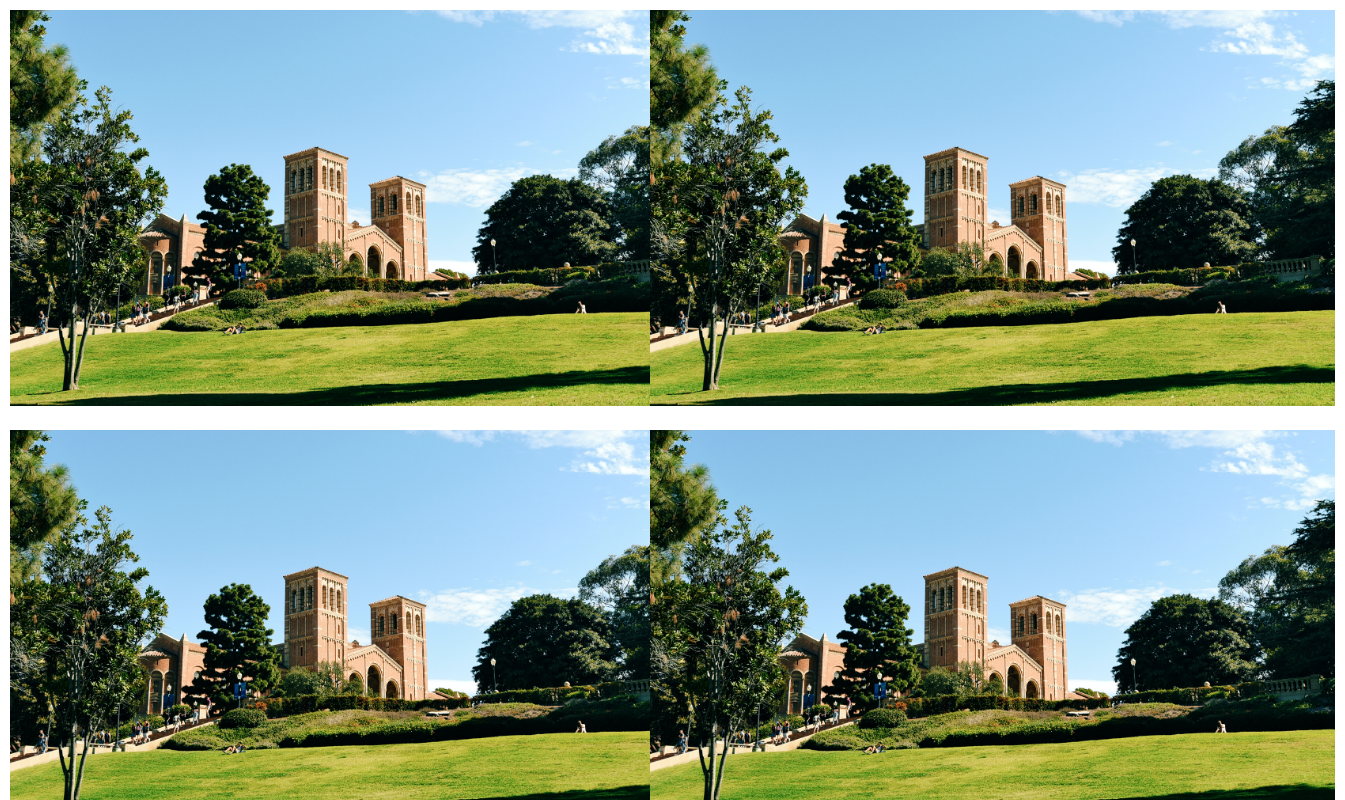
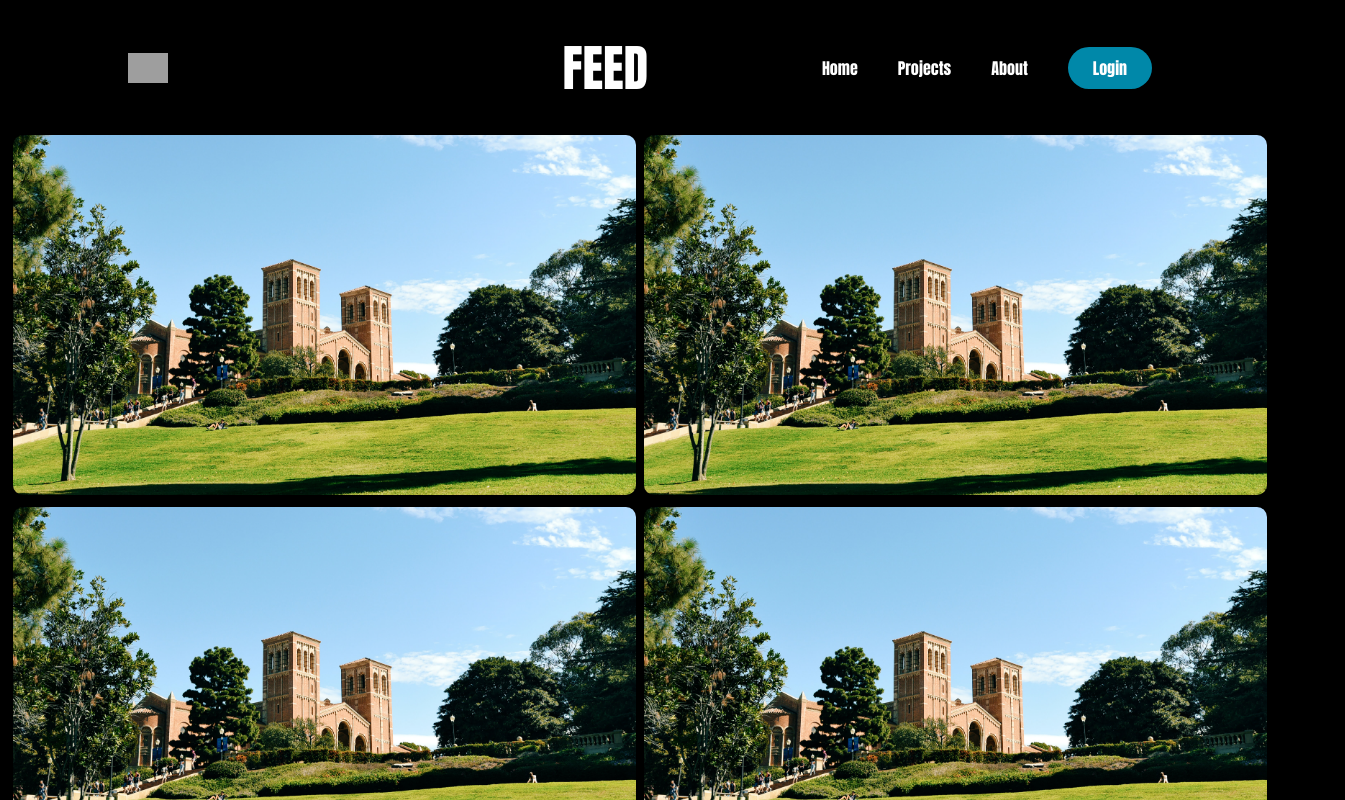
Before and after one commit to christianlung/LAHacks23, a React (Create React App) app: page / in a window 1280 px wide. Shown: the top 800 px of the page, 1345 px wide, since content can reach past the window. Built offline with nearby package versions, Linux system fonts and the light colour scheme; grey boxes are pictures that could not be loaded.

Commit message:
Created navbar with basic hover and formatting

```diff
--- a/src/App.css
+++ b/src/App.css
@@ -1,4 +1,4 @@
-/*.left{
+/* .left{
   display: flex;
   justify-content: flex-start;
   float: left;
@@ -8,4 +8,11 @@
   display: flex;
   justify-content: flex-end;
   float: right;
-}*/
+}  */
+
+.container{
+  color: black;
+  background-color: black;
+  padding-left: 1%;
+  padding-right: 1%;
+}
--- a/src/App.js
+++ b/src/App.js
@@ -1,10 +1,14 @@
 import Videos from './components/videos.js'
 import Grid from "@material-ui/core/Grid";
+import NavBar from './components/navbar.js';
 import './App.css';
 
 function App() {
   return (
-    <Grid container rowSpacing={1} columnSpacing={{ xs: 1, sm: 2, md: 3 }}>
+    <div>
+       <NavBar/>
+      <div className="container">
+        <Grid container spacing={1}>
           <Grid item xs={6}>
             <Videos/>
           </Grid>
@@ -18,6 +22,10 @@ function App() {
             <Videos/>
           </Grid>
         </Grid>
+      </div>
+    </div>
+
+
   );
 }
 
--- /dev/null
+++ b/src/components/navbar.css
@@ -0,0 +1,66 @@
+*{
+    box-sizing: border-box;
+    margin: 0;
+    padding: 0;
+    background-color: black;
+}
+
+li,a, button{
+    font-family:Impact, Haettenschweiler, 'Arial Narrow Bold', sans-serif;
+    font-weight: 500;
+    font-size: 16px;
+    color: white;
+    text-decoration: none;
+    list-style: none;
+}
+
+h1{
+    font-family:Impact, Haettenschweiler, 'Arial Narrow Bold', sans-serif;
+    font-weight: 500;
+    font-size: 50px;
+    color: white;
+    text-decoration: none;
+    margin-right: 15%;
+}
+
+.myNav{
+    display: flex;
+    justify-content: flex-end;
+    align-items: center;
+    padding: 30px 10%;
+}
+
+.logo{
+    height: 30px;
+    cursor: pointer;
+    margin-right: auto;
+}
+
+.myNav li{
+    display: inline-block;
+    padding: 0px 20px;
+}
+
+.myNav li a{
+    transition: all 0.3s ease 0s;
+}
+
+.myNav li a:hover{
+    color: #0088a9;
+
+}
+
+button{
+    margin-left: 20px;
+    padding: 9px 25px;
+    background-color: rgba(0, 136, 169, 1);
+    border: none;
+    border-radius: 50px;
+    cursor: pointer;
+    transition: all 0.3s ease 0s;
+
+}
+
+button:hover{
+    background-color: rgba(0, 136, 169, 0.8);
+}
--- /dev/null
+++ b/src/components/navbar.js
@@ -0,0 +1,20 @@
+import React from 'react';
+import './navbar.css';
+import { Button } from '@mui/material';
+
+function navbar(){
+    return (
+        <nav className="myNav">
+            <img className="logo" src="https://github.githubassets.com/images/modules/logos_page/GitHub-Mark.png"/>
+            <h1 className="title">FEED</h1>
+            <ul>
+                <li><a href="#">Home</a></li>
+                <li><a href="#">Projects</a></li>
+                <li><a href="#">About</a></li>
+            </ul>
+            <button>Login</button>
+        </nav>
+    );
+}
+
+export default navbar;
--- a/src/components/videos.css
+++ b/src/components/videos.css
@@ -1,4 +1,6 @@
 .picture{
-    width: 685px;
-    padding: 10px;
+    width: 100%;
+    /* width: auto; */
+    /* height: 100vh; */
+    border-radius: 10px;
 }
--- a/src/components/videos.js
+++ b/src/components/videos.js
@@ -1,9 +1,11 @@
 import React from 'react';
 import './videos.css';
 import UCLA from '../media/UCLA.jpg';
+// import street from '../media/street.jpg';
 function videos(){
     return(
         <div>
+            {/* <img className = "picture" src={street} alt="FSailed to load"/> */}
             <img className = "picture" src={UCLA} alt="FSailed to load"/>
         </div>
     );
```
Also changed, not shown: 1 other file (tests, documents, lock files or other folders). Lines whose indentation alone changed are shown as unchanged.
